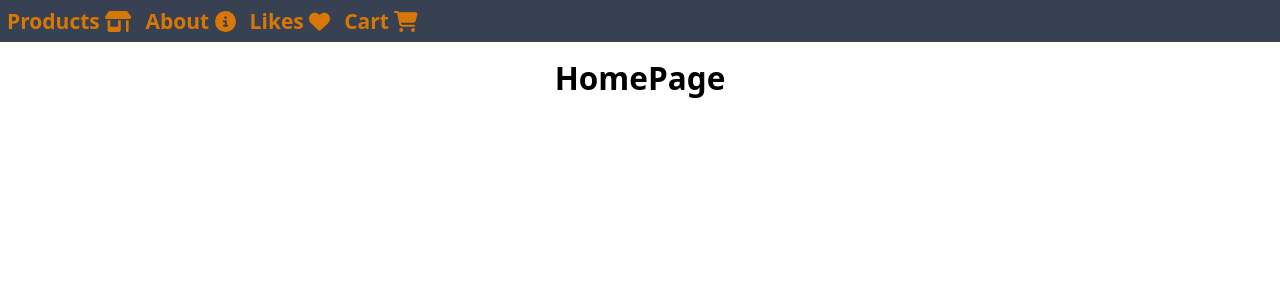
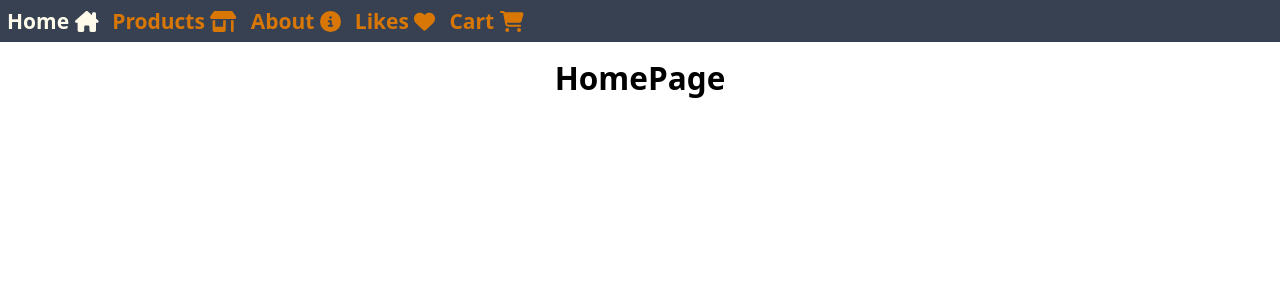
Before and after one commit to ib1zza/market-lessons, a React (Create React App) app: page / in a window 1280 px wide. Shown: the top 300 px of the page. Built offline with nearby package versions, Linux system fonts and the light colour scheme.

Commit message:
added homepage route

```diff
--- a/src/components/Navigation.tsx
+++ b/src/components/Navigation.tsx
@@ -6,6 +6,7 @@ import {
   faCartShopping,
   faCircleInfo,
   faHeart,
+  faHouseChimney,
   faShop,
 } from "@fortawesome/free-solid-svg-icons";
 import { AppRoutes } from "../types/routes";
@@ -14,14 +15,18 @@ const Navigation = () => {
   const setStyles = (isActive: boolean) =>
     isActive ? "text-amber-50" : "text-amber-600 hover:text-amber-200";
 
-  const StyledNavLink = styled.div``;
-
   return (
     <div
       className={
         "flex align-middle justify-start bg-gray-700 p-2 text-amber-400 text-2xl font-bold [&>:not(:last-child)]:mr-4"
       }
     >
+      <NavLink
+        to={AppRoutes.homePage}
+        className={({ isActive }) => setStyles(isActive)}
+      >
+        Home <FontAwesomeIcon icon={faHouseChimney} />
+      </NavLink>
       <NavLink
         to={AppRoutes.allProductsPage}
         className={({ isActive }) => setStyles(isActive)}
--- a/src/pages/ProductPage.tsx
+++ b/src/pages/ProductPage.tsx
@@ -7,11 +7,7 @@ import { useProducts, useProduct } from "../hooks/products";
 import "../css/_ibg.scss";
 import { Link, useParams } from "react-router-dom";
 
-interface ProductProps {
-  propsProduct?: IProduct;
-}
-
-const ProductPage: React.FC<ProductProps> = ({ propsProduct }) => {
+const ProductPage: React.FC = () => {
   const { id } = useParams();
   const { loading, product, error } = useProduct(
     `https://fakestoreapi.com/products/${id}`
```
Also changed, not shown: src/pages/Products.tsx (+0 -13 lines).
